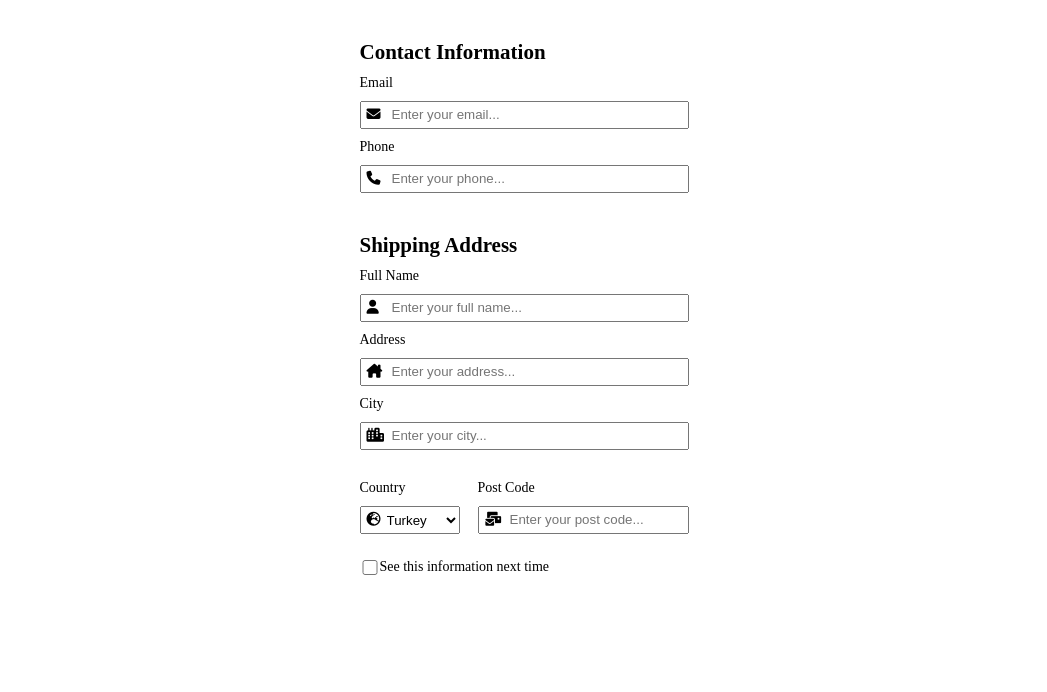
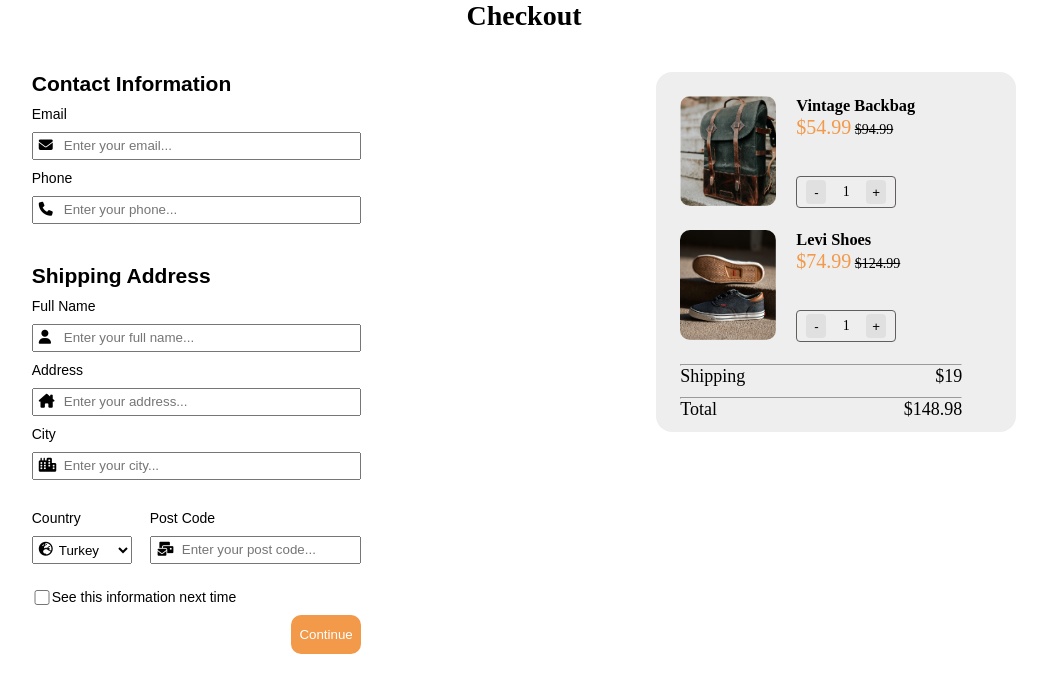
Before and after one commit to EyyupOrdueri/Checkout-Form, a plain HTML site: page index.html in a window 1280 px wide. Shown: the whole page, without its empty margins (116-1163 px from the left). Drawn offline with Linux system fonts and the light colour scheme.

Commit message:
File was upgraded.

```diff
--- a/index.html
+++ b/index.html
@@ -9,7 +9,11 @@
 </head>
 <body>
 
-    <div class="contact">
+    <h1>Checkout</h1>
+
+    <div class="container">
+
+        <div class="contact">
 
         <h2>Contact Information</h2>
 
@@ -63,7 +67,56 @@
             <label for="checkbox">See this information next time</label>
         </div>
 
+        <div class="continue">
+            <button id="cont-but">Continue</button>
+        </div>
+
+        </div>
+
+        <div class="products">
+
+            <div class="box bag">
+                <div><img src="./images/photo1.JPG" alt="Bag"></div>
+                <div class="product-info">
+                    <h3>Vintage Backbag</h3>
+                    <p><span class="cut-price">$54.99</span> <span class="prev-price"><del>$94.99</del></span></p>
+                    <div class="counter">
+                        <button class="count-but" id="dec">-</button>
+                        <p id="one">1</p>
+                        <button class="count-but" id="inc">+</button>
+                    </div>
+                </div>
+            </div>
+
+            <div class="box shoe">
+                <div><img src="./images/photo2.JPG" alt="Shoe"></div>
+                <div class="product-info">
+                    <h3>Levi Shoes</h3>
+                    <p><span class="cut-price">$74.99</span> <span class="prev-price"><del>$124.99</del></span></p>
+                    <div class="counter">
+                        <button class="count-but" id="dec">-</button>
+                        <p id="one">1</p>
+                        <button class="count-but" id="inc">+</button>
+                    </div>
+                </div>
+            </div>
+
+            <div class="prod-foot">
+                <hr>
+                <div class="last shipping">
+                    <p>Shipping</p> <p>$19</p>
+                </div>
+                <hr>
+                <div class="last total">
+                    <p>Total</p> <p>$148.98</p>
+                </div>
+            </div>
+
+        </div>
+
     </div>
+
+
 
     <script
       src="https://kit.fontawesome.com/d6d7ecfc42.js"
--- a/style.css
+++ b/style.css
@@ -5,10 +5,20 @@
 }
 
 body {
+    font-size: 14px;
+}
+
+h1 {
+    text-align: center;
+}
+
+.container {
     display: flex;
-    justify-content: center;
-    align-items: center;
-    font-size: 14px;
+    justify-content: space-around;
+}
+
+.contact {
+    font-family: Arial, Helvetica, sans-serif;
 }
 
 label {
@@ -22,7 +32,7 @@ input {
     width: 100%;
 }
 
-h2 {
+.contact h2 {
     margin: 40px 0 10px 0;
 }
 
@@ -55,3 +65,83 @@ select {
     width: 20px;
     margin: 11px 0 10px 0;
 }
+
+.continue {
+    display: flex;
+    justify-content: end;
+}
+
+#cont-but {
+    color: white;
+    background-color: #F2994A;
+    padding: 12px 8px;
+    border-radius: 10px;
+    border: none;
+}
+
+.products {
+    justify-content: center;
+    background-color: #eee;
+    padding: 24px;
+    width: 360px;
+    height: 360px;
+    border-radius: 16px;
+    margin-top: 40px;
+}
+
+.box {
+    display: flex;
+}
+
+.box img {
+    height: 110px;
+    width: 96px;
+    border-radius: 10px;
+    margin: 0 20px 20px 0;
+}
+
+.cut-price {
+    color: #F2994A;
+    font-size: 20px;
+}
+
+.prev-price {
+    font-display: del;
+}
+
+.counter {
+    display: flex;
+    width: 100px;
+    justify-content: space-around;
+    border: 1px solid rgb(97, 94, 94);
+    border-radius: 4px;
+    padding: 3px;
+    margin-top: 37px;
+}
+
+.count-but {
+    width: 20px;
+    background-color: #E0E0E0;
+    border: none;
+    height: 24px;
+    align-items: center;
+    border-radius: 4px;
+}
+
+#one {
+    padding: 4px;
+}
+
+.prod-foot {
+    padding-right: 30px;
+}
+
+.last {
+    display: flex;
+    justify-content: space-between;
+}
+
+.last p {
+    font-size: 18px;
+    margin-bottom: 10px;
+}
```
Also changed, not shown: images/photo1.JPG (added), images/photo2.JPG (added).
